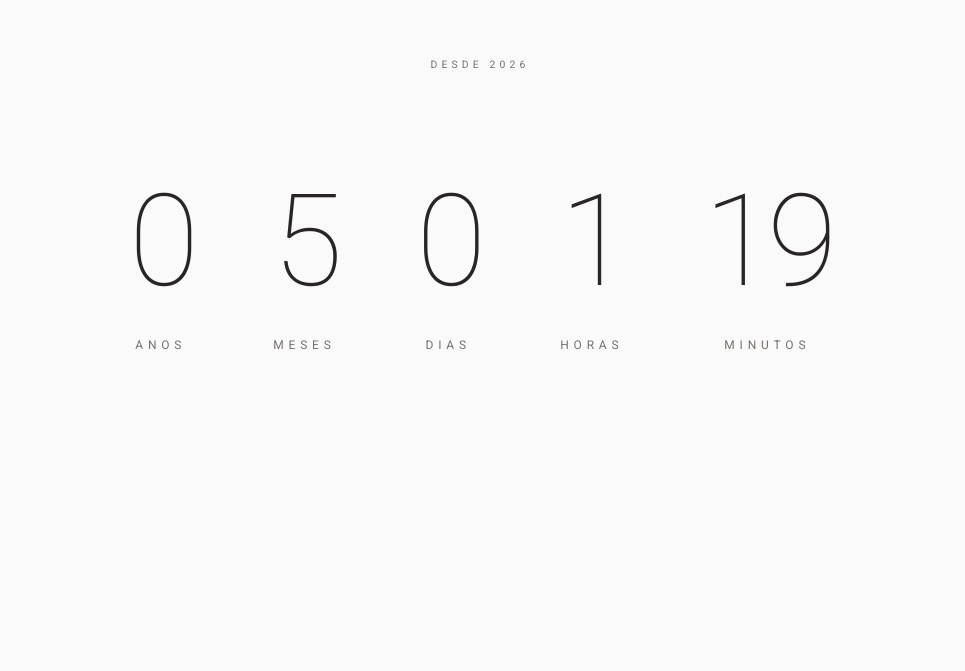
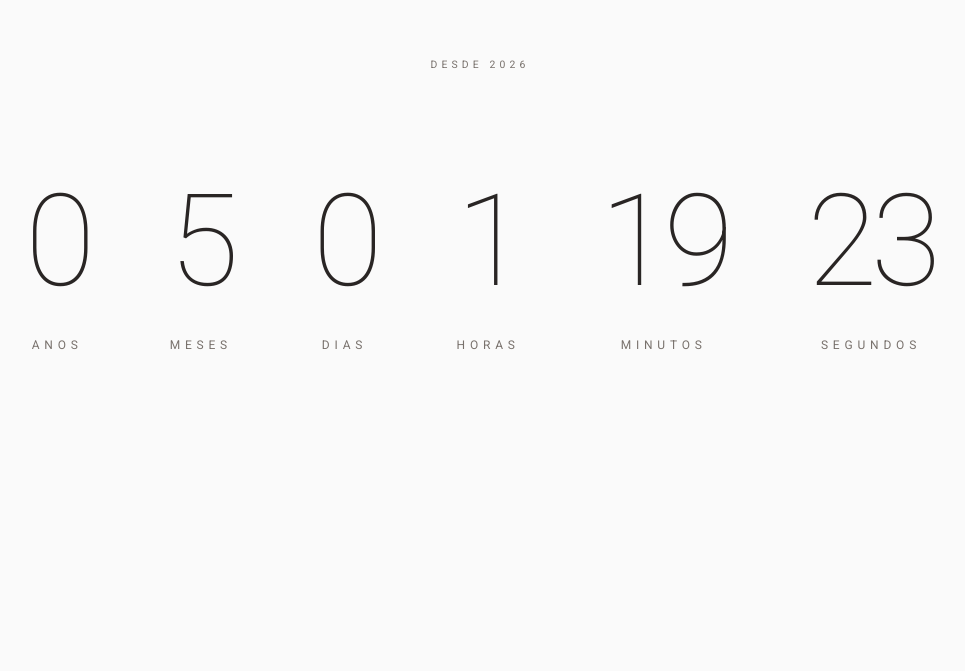
Before and after one commit to Jhnvida/our-journey, a React (Vite) app: page / in a window 1280 px wide. Shown: the part 111-782 px from the top of the page, without its empty margins (160-1125 px from the left). Built offline with nearby package versions, Linux system fonts and the light colour scheme.

Commit message:
feat: adiciona contagem de segundos ao contador

```diff
--- a/src/components/Counter/index.tsx
+++ b/src/components/Counter/index.tsx
@@ -13,6 +13,7 @@ function updateCounter(start: Date) {
     let days = now.getDate() - start.getDate();
     let hours = now.getHours() - start.getHours();
     let minutes = now.getMinutes() - start.getMinutes();
+    let seconds = now.getSeconds() - start.getSeconds();
 
     if (minutes < 0) {
         minutes += 60;
@@ -35,7 +36,7 @@ function updateCounter(start: Date) {
         years--;
     }
 
-    return { years, months, days, hours, minutes };
+    return { years, months, days, hours, minutes, seconds };
 }
 
 export function Counter() {
@@ -59,6 +60,7 @@ export function Counter() {
                 <Time value={time.days} label="Dias" />
                 <Time value={time.hours} label="Horas" />
                 <Time value={time.minutes} label="Minutos" />
+                <Time value={time.seconds} label="Segundos" />
             </div>
         </div>
     );
```
